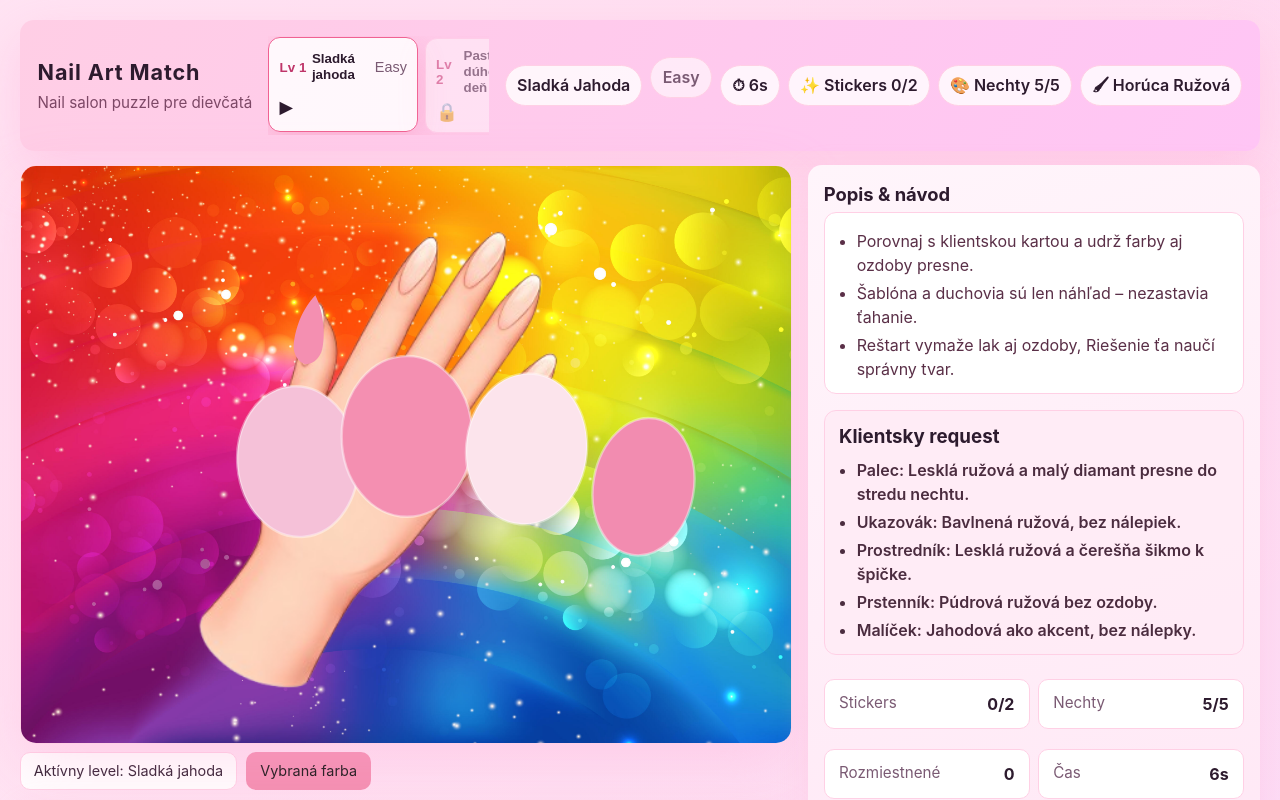
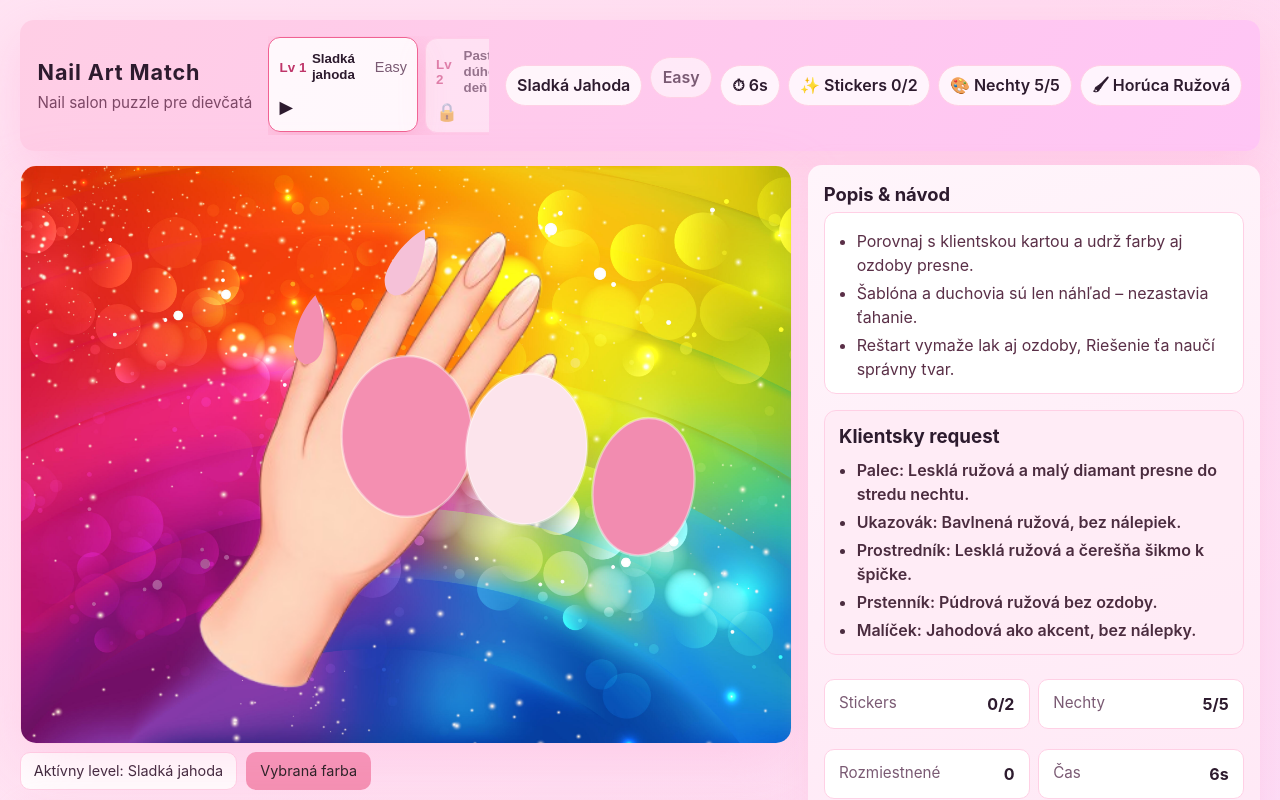
Before and after one commit to ch1ari/projektwebtechNAIL, a React (Vite) app: page / in a window 1280 px wide. Shown: the top 800 px of the page. Built offline with nearby package versions, Linux system fonts and the light colour scheme.

Commit message:
Add index finger mask (ukazovák)

```diff
--- a/src/components/Board.jsx
+++ b/src/components/Board.jsx
@@ -118,10 +118,19 @@ const Board = forwardRef(function Board({ app, stickers }, boardRef) {
           style={{ position: 'absolute', inset: 0, zIndex: 2, pointerEvents: 'none' }}
         >
           <defs>
-            {/* Mask for thumb nail - aligned position */}
+            {/* Mask for thumb nail */}
             <mask id="thumb-mask">
               <path
                 d="m 563.68026,393.93875 c -9.07989,-2.95233 -17.07105,-14.47192 -19.19709,-27.67339 -1.68895,-10.48745 2.20513,-32.69433 9.21661,-52.5598 6.28083,-17.79534 18.20385,-38.65979 28.77294,-50.35062 l 4.94457,-5.46936 2.96558,6.5 c 10.54064,23.1031 15.88502,56.48461 13.2883,83 -1.4921,15.23591 -2.81514,21.48064 -5.8263,27.5 -7.89454,15.78132 -21.27592,23.24394 -34.16461,19.05317 z"
+                fill="white"
+                transform="scale(0.3984375)"
+              />
+            </mask>
+
+            {/* Mask for index finger */}
+            <mask id="index-mask">
+              <path
+                d="m 743.70825,257.70957 c -11.273,-3.64629 -16.71411,-11.36552 -17.70222,-25.11395 -0.70261,-9.77593 1.2347,-17.28036 7.84052,-30.37128 10.01071,-19.83844 21.4297,-35.17381 38.26592,-51.39 13.54162,-13.04292 31.43364,-25.735 33.44916,-23.72787 0.35921,0.35771 0.80506,5.81891 0.99078,12.13601 0.83959,28.55716 -7.53699,63.28849 -22.15335,91.85314 -5.01462,9.80004 -14.69967,19.95444 -22.68433,23.78364 -5.95846,2.8575 -14.00984,4.12304 -18.00648,2.83031 z"
                 fill="white"
                 transform="scale(0.3984375)"
               />
@@ -130,8 +139,8 @@ const Board = forwardRef(function Board({ app, stickers }, boardRef) {
 
           {/* Render nail polish */}
           {NAILS.map((nail) => {
-            if (nail.id === 'thumb') {
-              // Thumb uses SVG mask with exact shape
+            if (nail.id === 'thumb' || nail.id === 'index') {
+              // Thumb and index use SVG masks
               return (
                 <rect
                   key={`${nail.id}-polish`}
@@ -140,7 +149,7 @@ const Board = forwardRef(function Board({ app, stickers }, boardRef) {
                   width={VIEWBOX.width}
                   height={VIEWBOX.height}
                   fill={nailColors[nail.id] ?? '#f5c1d8'}
-                  mask="url(#thumb-mask)"
+                  mask={`url(#${nail.id}-mask)`}
                   className="nail-polish-svg"
                 />
               );
```
